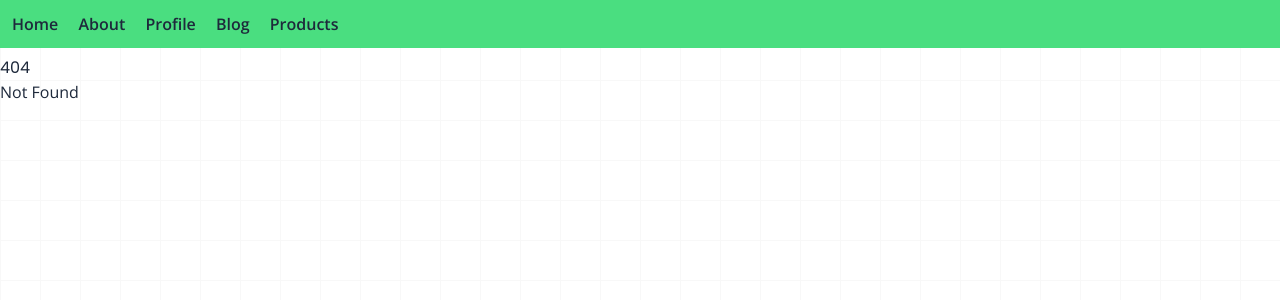
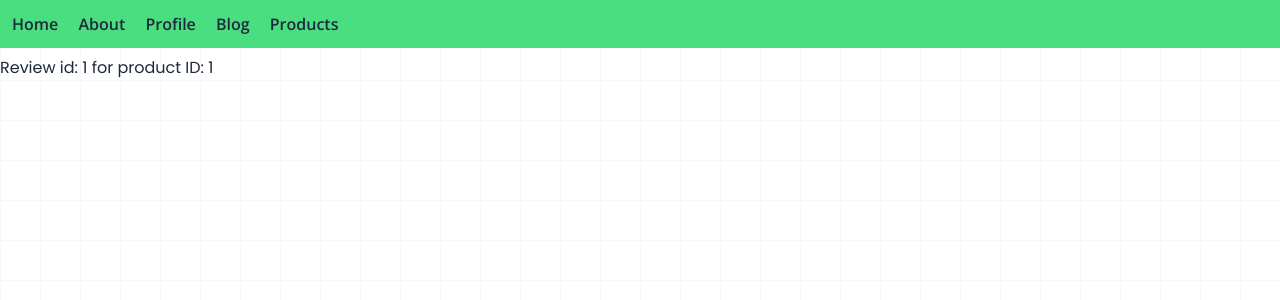
Before and after one commit to leobewater/sveltekit-app, a SvelteKit app: page /products/1/reviews/1 in a window 1280 px wide. Before the commit this address had no page. Shown: the top 300 px of the page. Built offline with nearby package versions, Linux system fonts and the light colour scheme.

Commit message:
nested dynamic routes

```diff
--- /dev/null
+++ b/src/routes/products/[productId]/reviews/[reviewId]/+page.svelte
@@ -0,0 +1,7 @@
+<script>
+  import { page } from "$app/stores";
+
+  const { productId, reviewId } = $page.params;
+</script>
+
+<h1>Review id: {reviewId} for product ID: {productId}</h1>
```
